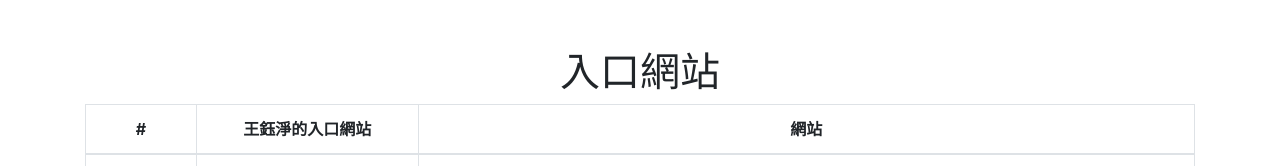
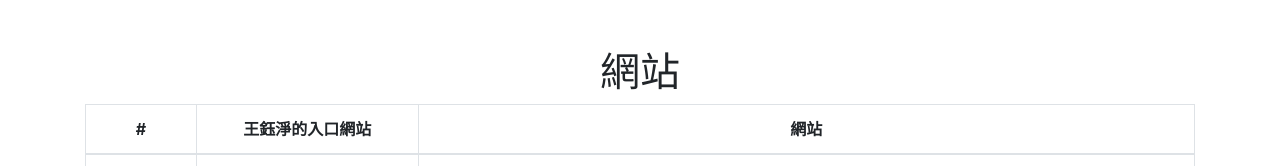
Before and after one commit to st3299210/st3299210.github.io, a plain HTML site: page index.html in a window 1280 px wide. Shown: the top 166 px of the page. Drawn offline with nearby package versions, Linux system fonts and the light colour scheme.

Commit message:
20180514

```diff
--- a/index.html
+++ b/index.html
@@ -18,7 +18,7 @@
   <body>
 
 <div class="container my-5">
-  <h1 class="text-center">入口網站</h1>
+  <h1 class="text-center">網站</h1>
   <table class="table table-hover table-bordered">
     <thead>
       <tr>
```
